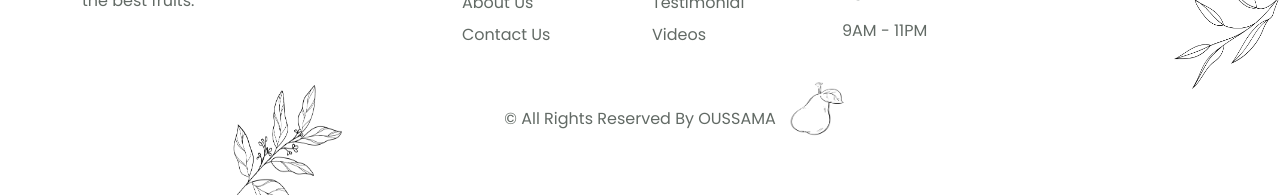
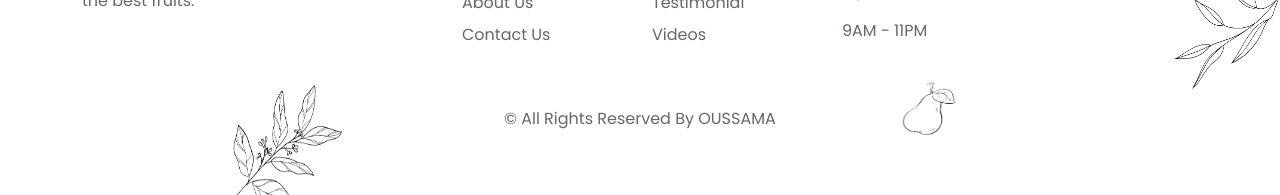
Before and after one commit to osmcode05/Responsive-Fruit-website, a plain HTML site: page index.html in a window 1280 px wide. Shown: the part 2907-3102 px from the top of the page. Drawn offline with nearby package versions, Linux system fonts and the light colour scheme; a web font is replaced by a local one.

Commit message:
changing in css file

```diff
--- a/css/style.css
+++ b/css/style.css
@@ -198,7 +198,7 @@ footer .branch-1{
     width: 60px;
     height: 60px;
     bottom: 3.5rem;
-    right: 27rem;
+    right: 20rem;
 }
 footer .branch-2{
     width: 130px;
```
